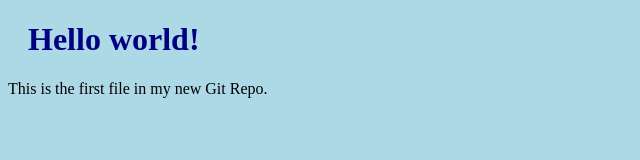
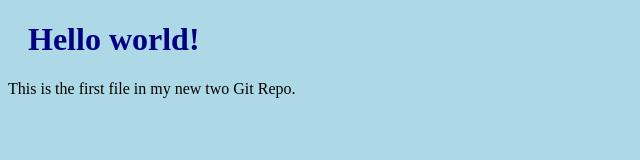
Before and after one commit to rain0710/hello-world, a plain HTML site: page index.html in a window 1280 px wide. Shown: the full height of the page, 0-640 px from the left. Drawn offline with Linux system fonts and the light colour scheme.

Commit message:
Updated index.html with a new line

```diff
--- a/index.html
+++ b/index.html
@@ -7,7 +7,7 @@
 <body>
 
 <h1>Hello world!</h1>
-<p>This is the first file in my new Git Repo.</p>
+<p>This is the first file in my new two Git Repo.</p>
 
 </body>
 </html>
```
